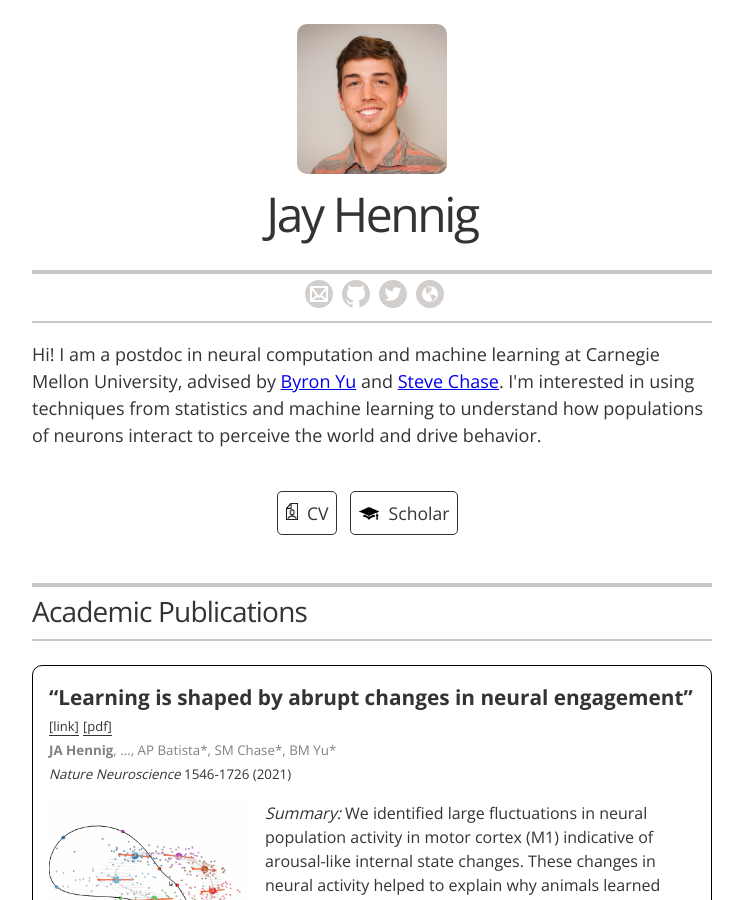
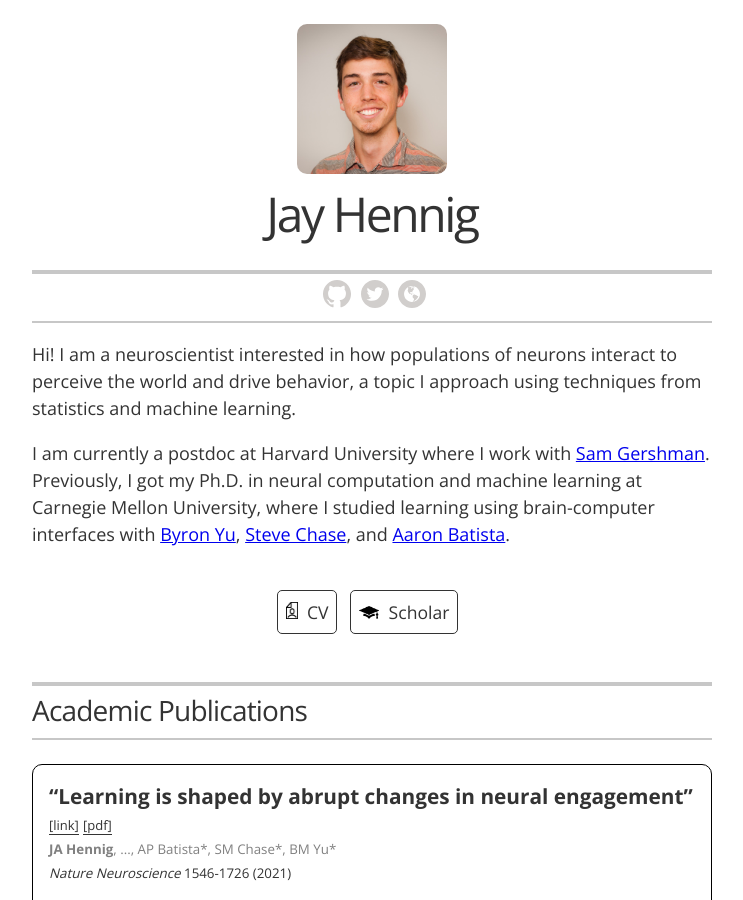
Before and after one commit to mobeets/me, a Jekyll site: the page built from index.html, in a window 1280 px wide and 900 px high. Shown: the whole window, without its empty margins (268-1011 px from the left). Built offline with Jekyll 4.4.1, drawn with Linux system fonts in a browser that asks for light colours.

Commit message:
updating bio

```diff
--- a/_config.yml
+++ b/_config.yml
@@ -12,7 +12,7 @@ sass:
 resume_avatar:                  "true"
 resume_name:                    "Jay Hennig"
 resume_title:                   ""
-resume_header_intro: "<p>Hi! I am a postdoc in neural computation and machine learning at Carnegie Mellon University, advised by <a href=\"https://users.ece.cmu.edu/~byronyu/\">Byron Yu</a> and <a href=\"http://www.cnbc.cmu.edu/~schase/index.php\">Steve Chase</a>. I'm interested in using techniques from statistics and machine learning to understand how populations of neurons interact to perceive the world and drive behavior.</p>"
+resume_header_intro: "<p>Hi! I am a neuroscientist interested in how populations of neurons interact to perceive the world and drive behavior, a topic I approach using techniques from statistics and machine learning.</p><p>I am currently a postdoc at Harvard University where I work with <a href=\"https://gershmanlab.com/\">Sam Gershman</a>. Previously, I got my Ph.D. in neural computation and machine learning at Carnegie Mellon University, where I studied learning using brain-computer interfaces with <a href=\"https://users.ece.cmu.edu/~byronyu/\">Byron Yu</a>, <a href=\"http://www.cnbc.cmu.edu/~schase/index.php\">Steve Chase</a>, and <a href=\"https://smile.pitt.edu/\">Aaron Batista</a>.</p>"
 
 # Decide which sections to use
 # comment out to hide
@@ -33,7 +33,7 @@ resume_section_interests:       false
 # Resume social links
 # uncomment the options you wish to display, and add your own URL
 resume_social_links:
-  resume_email:                 "jhennig@andrew.cmu.edu"
+  # resume_email:                 "jhennig@andrew.cmu.edu"
   resume_github_url:            "https://github.com/mobeets"
   resume_scholar_url:           "https://scholar.google.com/citations?user=Tyl65TEAAAAJ&hl=en"
   resume_twitter_url:           "https://twitter.com/jehosafet"
--- a/_layouts/resume.html
+++ b/_layouts/resume.html
@@ -29,9 +29,7 @@
         <div class="executive-summary" itemprop="description">
           {{ site.resume_header_intro }}
         </div>
-
         {% include menu-list.html %}
-
         {% if site.resume_section_interests %}
         <div class="resume-item">
           {% for interest in site.data.interests %}
```
